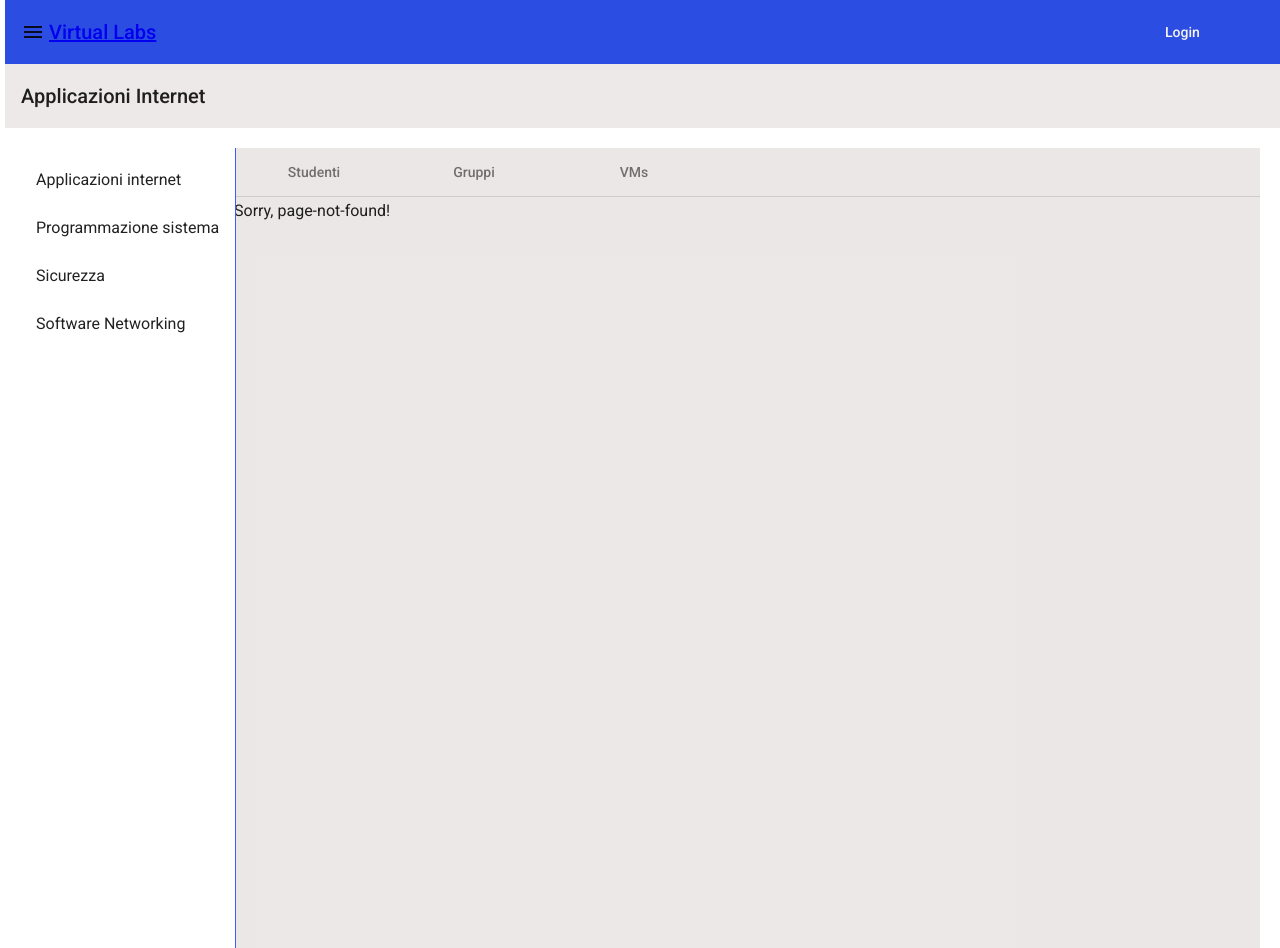
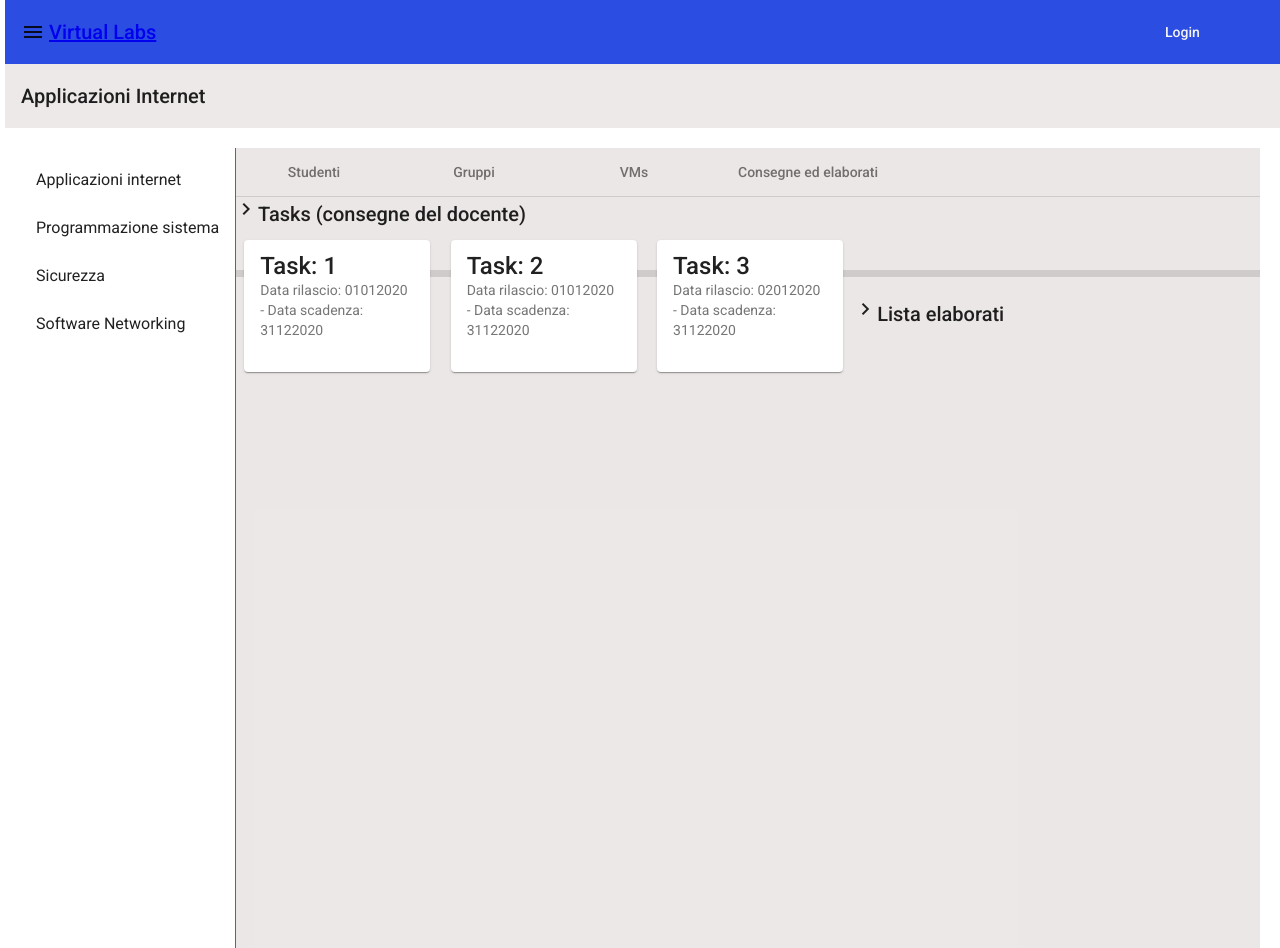
Before and after one commit to giovige/cooperativeTextEditor, an Angular app: page /teacher/courses/applicazioni-internet/tasks in a window 1280 px wide. Built offline with nearby package versions, Linux system fonts and the light colour scheme.

Commit message:
lista gruppo esistente e tab Consegne

```diff
--- a/src/app/app-routing.module.ts
+++ b/src/app/app-routing.module.ts
@@ -8,6 +8,7 @@ import { PageNotFoundComponentComponent } from './teacher/page-not-found-compone
 import { LoginDialogComponent } from './auth/login-dialog.component';
 import { AuthGuard } from './auth/auth.guard';
 import { GroupsContComponent} from './teacher/groups/groups-cont.component';
+import { TaskContComponent } from './teacher/tasks/task-cont.component';
 
 
 const routes: Routes = [
@@ -16,6 +17,7 @@ const routes: Routes = [
   { path: 'teacher/courses/applicazioni-internet/students', canActivate: [AuthGuard], component: StudentsContComponent },
   { path: 'teacher/courses/applicazioni-internet/vms', canActivate: [AuthGuard], component: VmsContComponentComponent },
   { path: 'teacher/courses/applicazioni-internet/groups', canActivate: [AuthGuard], component: GroupsContComponent },
+  { path: 'teacher/courses/applicazioni-internet/tasks', canActivate: [AuthGuard], component: TaskContComponent },
   /*{ path: 'login', component: LoginDialogComponent},*/
   { path: '**', component: PageNotFoundComponentComponent }
 ];
--- a/src/app/app.component.html
+++ b/src/app/app.component.html
@@ -49,6 +49,11 @@
       mat-tab-link label="vms">
           VMs
       </a>
+
+      <a routerLink="teacher/courses/applicazioni-internet/tasks"
+      mat-tab-link label="tasks">
+          Consegne ed elaborati
+      </a>
     </nav>
 
 
--- a/src/app/app.module.ts
+++ b/src/app/app.module.ts
@@ -32,6 +32,7 @@ import { GroupsContComponent } from './teacher/groups/groups-cont.component';
 import {MatExpansionModule,MatAccordion} from '@angular/material/expansion';
 import {MatCardModule} from '@angular/material/card';
 import { AddVmDialogComponent } from './teacher/vms/add-vm-dialog.component';
+import { TaskContComponent } from './teacher/tasks/task-cont.component';
 
 
 @NgModule({
@@ -44,7 +45,8 @@ import { AddVmDialogComponent } from './teacher/vms/add-vm-dialog.component';
     VmsContComponentComponent,
     LoginDialogComponent,
     GroupsContComponent,
-    AddVmDialogComponent
+    AddVmDialogComponent,
+    TaskContComponent
   ],
   imports: [
     BrowserModule,
--- a/src/app/task.model.ts
+++ b/src/app/task.model.ts
@@ -1,11 +1,11 @@
 export class Task {
     id: number;
-    dataRilascio: number;
-    dataScadenza: number;
+    dataRilascio: string;
+    dataScadenza: string;
 
 
 
-    constructor( id: number, dataRilascio: number, dataScadenza: number)
+    constructor( id: number, dataRilascio: string, dataScadenza: string)
     {
         this.id=id;
         this.dataRilascio= dataRilascio;
--- a/src/app/teacher/groups/groups-cont.component.css
+++ b/src/app/teacher/groups/groups-cont.component.css
@@ -70,3 +70,13 @@ table {
   color: rgb(253, 247, 247);
   margin-right: 8px;
 }
+
+
+.nomegruppo{
+  background-color: rgb(217 211 211 / 66%);
+  margin: 1%;
+}
+
+.grouptext{
+  font-size: x-large;
+}
--- a/src/app/teacher/groups/groups-cont.component.html
+++ b/src/app/teacher/groups/groups-cont.component.html
@@ -164,7 +164,7 @@
     <!-- LISTA COMPONENTI GRUPPO -->
 
     <ng-template #elseBlock>
-    <div>
+    <!-- <div>
       <mat-list>
         <span class="mat-title"><mat-icon>label_important</mat-icon>Il mio Gruppo</span>
         <div mat-subheader>NomeGruppo</div>
@@ -175,6 +175,39 @@
         </mat-list-item>
         <mat-divider></mat-divider>
       </mat-list>
-    </div>
+    </div> -->
+
+    <div>
+    <!-- <span class="mat-title"><mat-icon>label_important</mat-icon>Il mio Gruppo:</span> -->
+
+    <mat-form-field style="width:10vw; height: 4vw;" class="nomegruppo" appearance="fill">
+      <mat-label style="text-align: left;"><mat-icon>label_important</mat-icon>Il mio Gruppo:</mat-label>
+      <input matInput style="text-align: center;" class="grouptext" value={{groupName}} disabled>
+    </mat-form-field>
+
+    <table mat-table #table [dataSource]="group" matSort >
+      <ng-container matColumnDef="select">
+        <th mat-header-cell *matHeaderCellDef>
+        </th>
+        <td mat-cell *matCellDef="let row">
+          <mat-icon mat-list-icon>perm_identity</mat-icon>
+        </td>
+      </ng-container>
+
+      <ng-container matColumnDef="name">
+        <th mat-header-cell *matHeaderCellDef > Name </th>
+        <td mat-cell *matCellDef="let element"> {{element.name}} </td>
+      </ng-container>
+
+      <ng-container matColumnDef="firstName">
+        <th mat-header-cell *matHeaderCellDef > FirstName </th>
+        <td mat-cell *matCellDef="let element"> {{element.firstName}} </td>
+      </ng-container>
+
+      <tr mat-header-row *matHeaderRowDef="groupColumns"></tr>
+      <tr mat-row *matRowDef="let row; columns: groupColumns;"></tr>
+    </table>
+  </div>
+
 
     </ng-template>
--- a/src/app/teacher/groups/groups-cont.component.ts
+++ b/src/app/teacher/groups/groups-cont.component.ts
@@ -79,7 +79,7 @@ masterToggle() {
 }
 
 studentColumns: string[] = ['select','id', 'serial', 'name', 'firstName' ];
-  //  columnsToDisplay: string[] = ['select','id', 'serial', 'name', 'firstName'];
+
 
 
 sendRequest() {     //@@@@@@invia richiesta
@@ -96,9 +96,9 @@ group: Student[] = [{ id: '261098', serial:'1', name: 'ini', firstName: 'enzo',
                     { id: '261088', serial:'2', name: 'bianchi', firstName: 'paolo', courseId: '34', groupId:'33'}
 ];
 
+groupColumns: string[] = ['select','name', 'firstName'];
 
-
-
+groupName:string='gruppo2';
 
 
 }
--- /dev/null
+++ b/src/app/teacher/tasks/task-cont.component.css
@@ -0,0 +1,19 @@
+/*card style*/
+
+.example-card {
+    max-width: 15%;
+    margin: 1%;
+  }
+
+  .division{
+    display: block;
+  }
+
+  mat-card{
+    float: left;
+  }
+
+  .action{
+    margin: 3%;
+    text-align: center;
+  }
--- /dev/null
+++ b/src/app/teacher/tasks/task-cont.component.html
@@ -0,0 +1,32 @@
+<span class="mat-title"><mat-icon>chevron_right</mat-icon>Tasks (consegne del docente)</span>
+
+
+<div class="division">
+  <mat-card class="example-card" *ngFor="let cont of tasks">
+      <mat-card-title>
+       Task: {{cont.id}}
+      </mat-card-title>
+    <mat-card-subtitle>Data rilascio: {{cont.dataRilascio}}  -
+    Data scadenza: {{cont.dataScadenza}}
+    </mat-card-subtitle>
+    <mat-card-content>
+    </mat-card-content>
+  </mat-card>
+</div>
+
+<br>
+<br>
+<mat-divider></mat-divider>
+<mat-divider></mat-divider>
+<mat-divider></mat-divider>
+<mat-divider></mat-divider>
+<mat-divider></mat-divider>
+<mat-divider></mat-divider>
+<mat-divider></mat-divider>
+<br>
+
+<div>
+<span class="mat-title"><mat-icon>chevron_right</mat-icon>Lista elaborati</span>
+
+
+</div>
--- /dev/null
+++ b/src/app/teacher/tasks/task-cont.component.ts
@@ -0,0 +1,21 @@
+import { Component, OnInit } from '@angular/core';
+import { Task } from 'src/app/task.model';
+
+@Component({
+  selector: 'app-task-cont',
+  templateUrl: './task-cont.component.html',
+  styleUrls: ['./task-cont.component.css']
+})
+export class TaskContComponent implements OnInit {
+
+  constructor() { }
+
+  ngOnInit(): void {
+  }
+
+  tasks: Task[] = [{id: 1, dataRilascio: '01012020' ,dataScadenza: '31122020'},
+                  {id: 2, dataRilascio: '01012020' ,dataScadenza: '31122020'},
+                  {id: 3, dataRilascio: '02012020' ,dataScadenza: '31122020'},
+  ];
+
+}
```
Also changed, not shown: 1 other file (tests, documents, lock files or other folders).
